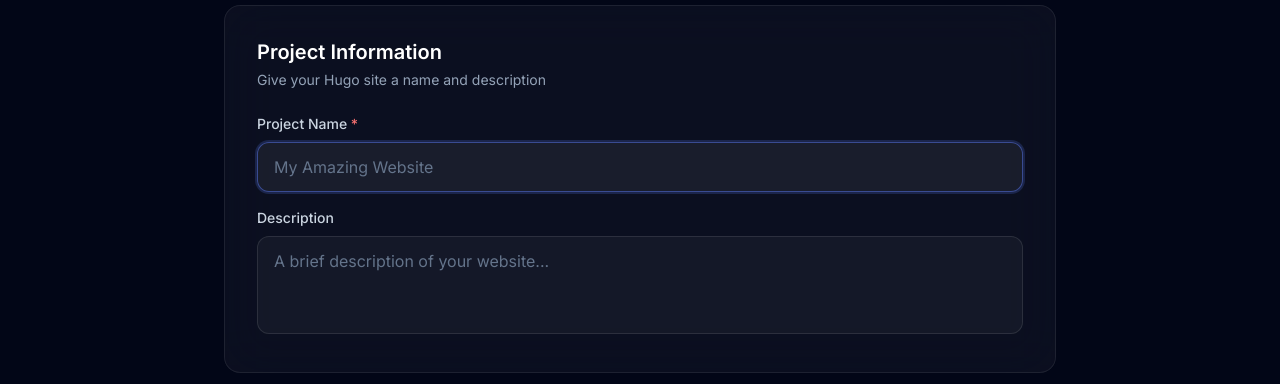
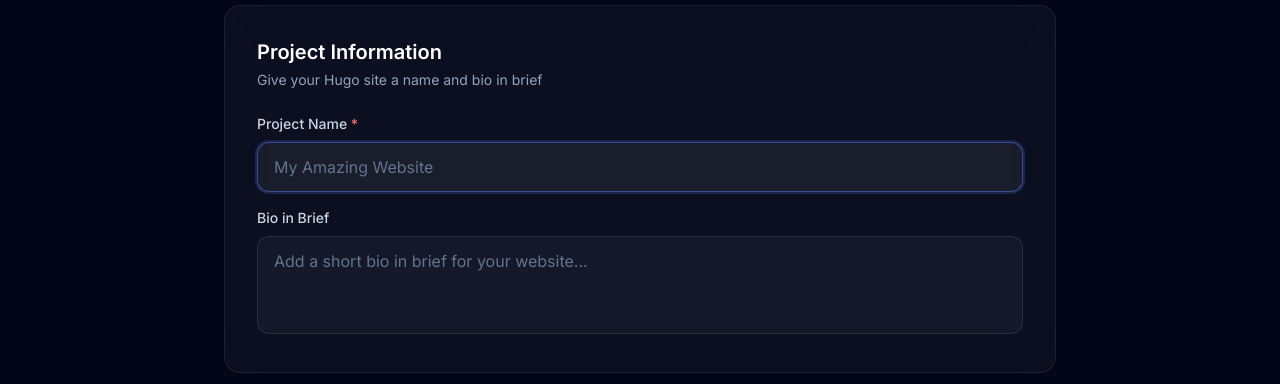
Before and after one commit to abhi-kh1810/Custom_to_Hugo_Migration_Tool, a React (Vite) app in the folder client/: page /create in a window 1280 px wide. Shown: the part 352-736 px from the top of the page. Built offline with nearby package versions, Linux system fonts and the light colour scheme; no server answers.

Commit message:
feat: update project bio copy
Agent-Logs-Url: https://github.com/abhi-kh1810/Custom_to_Hugo_Migration_Tool/sessions/ed55aeab-f549-4afb-a55a-4c6b954bfb73

Co-authored-by: TAWDEP01 <51234939+TAWDEP01@users.noreply.github.com>

```diff
--- a/client/src/pages/CreateProject.jsx
+++ b/client/src/pages/CreateProject.jsx
@@ -240,7 +240,7 @@ export default function CreateProject() {
           <div className="space-y-6">
             <div>
               <h2 className="text-xl font-semibold text-white mb-1">Project Information</h2>
-              <p className="text-surface-400 text-sm">Give your Hugo site a name and description</p>
+              <p className="text-surface-400 text-sm">Give your Hugo site a name and bio in brief</p>
             </div>
             <div className="space-y-4">
               <div>
@@ -258,12 +258,12 @@ export default function CreateProject() {
               </div>
               <div>
                 <label className="block text-sm font-medium text-surface-300 mb-2">
-                  Description
+                  Bio in Brief
                 </label>
                 <textarea
                   value={description}
                   onChange={(e) => setDescription(e.target.value)}
-                  placeholder="A brief description of your website..."
+                  placeholder="Add a short bio in brief for your website..."
                   rows={3}
                   className="input-field resize-none"
                 />
--- a/client/src/pages/ProjectDetail.jsx
+++ b/client/src/pages/ProjectDetail.jsx
@@ -178,7 +178,7 @@ export default function ProjectDetail() {
               </span>
             </div>
             <p className="text-surface-400 mb-4">
-              {project.description || 'No description provided'}
+              {project.description || 'No bio in brief provided'}
             </p>
 
             {/* Stats */}
```
